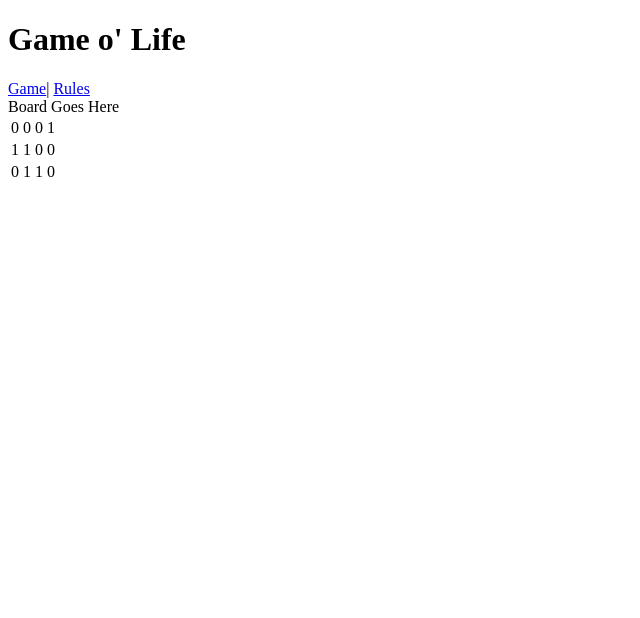
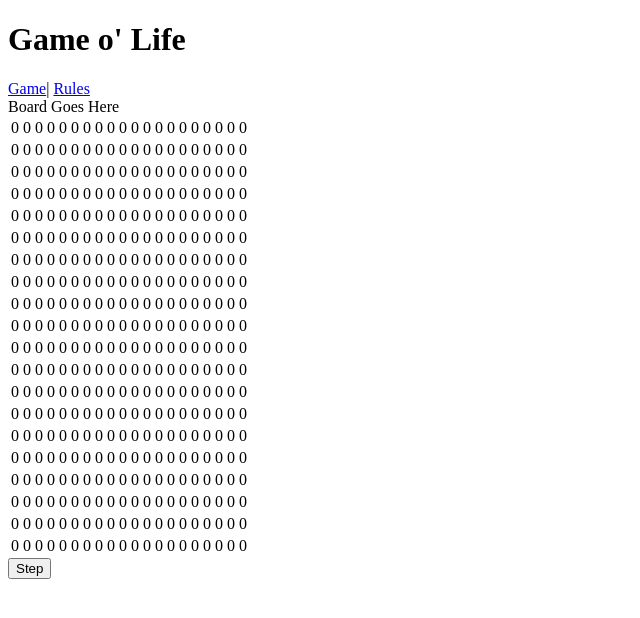
Before and after one commit to willmcmain/life, a React app: page / in a window 1280 px wide. Shown: the top 618 px of the page, without its empty margins (0-640 px from the left). Built offline with nearby package versions, Linux system fonts and the light colour scheme.

Commit message:
Connect board to redux, enable clicking and stepping

```diff
--- a/src/components/board/Board/index.jsx
+++ b/src/components/board/Board/index.jsx
@@ -1,12 +1,18 @@
+import Array2d from 'array2d'
 import React from 'react'
+import { connect } from 'react-redux'
+import { createSetCell } from 'store/board/actions'
 
-const Board = ({ data }) => (
+const BoardBase = ({ board, setCell }) => (
     <table>
         <tbody>
-        {[...Array(data.height)].map((_, y) => (
+        {[...Array(board.height)].map((_, y) => (
             <tr key={y}>
-            {[...Array(data.width)].map((_, x) => (
-                <Cell alive={data.get(x, y)} key={x} />
+            {[...Array(board.width)].map((_, x) => (
+                <Cell
+                    alive={board.get(x, y)}
+                    onClick={() => setCell(x,y)}
+                    key={x} />
             ))}
             </tr>
         ))}
@@ -14,8 +20,28 @@ const Board = ({ data }) => (
     </table>
 )
 
-const Cell = ({ alive }) => {
-    return <td className="alive">{alive}</td>
+const mapStateToProps = state => {
+    return {
+        board: new Array2d(state.board)
+    }
+}
+
+const mapDispatchToProps = dispatch => {
+    return {
+        setCell: (x, y) => {
+            dispatch(createSetCell(x, y))
+        }
+    }
+}
+
+const Board = connect(
+    mapStateToProps,
+    mapDispatchToProps
+)(BoardBase)
+
+
+const Cell = ({ alive, onClick }) => {
+    return <td className="alive" onClick={onClick}>{alive}</td>
 }
 
 export default Board
--- a/src/components/board/BoardPage/index.jsx
+++ b/src/components/board/BoardPage/index.jsx
@@ -1,6 +1,26 @@
 import React from 'react'
 import Board from 'components/board/Board'
 import Array2d from 'array2d'
+
+import { connect } from 'react-redux'
+import { createStepSimulation } from 'store/board/actions'
+
+const StepButtonBase = ({onClick}) => {
+    return <button onClick={onClick}>Step</button>
+}
+
+const mapDispatchToProps = dispatch => {
+    return {
+        onClick: () => {
+            dispatch(createStepSimulation())
+        }
+    }
+}
+
+const StepButton = connect(
+    undefined,
+    mapDispatchToProps
+)(StepButtonBase)
 
 const BoardPage = () => {
     let arr = new Array2d([
@@ -11,6 +31,7 @@ const BoardPage = () => {
     return (<div>
         Board Goes Here
         <Board data={arr} />
+        <StepButton />
     </div>)
 }
 
--- a/src/constants.js
+++ b/src/constants.js
@@ -1,2 +1,2 @@
-export const BOARD_WIDTH = 100
-export const BOARD_HEIGHT = 100
+export const BOARD_WIDTH = 20
+export const BOARD_HEIGHT = 20
--- a/src/store/actionTypes.js
+++ b/src/store/actionTypes.js
@@ -1 +1,2 @@
 export const SET_CELL = 'SET_CELL'
+export const STEP_SIMULATION = 'STEP_SIMULATION'
--- a/src/store/board/actions.js
+++ b/src/store/board/actions.js
@@ -1,5 +1,9 @@
-import { SET_CELL } from 'store/actionTypes'
+import { SET_CELL, STEP_SIMULATION } from 'store/actionTypes'
 
 export function createSetCell(x, y) {
     return { type: SET_CELL, x, y }
 }
+
+export function createStepSimulation() {
+    return { type: STEP_SIMULATION }
+}
--- a/src/store/board/reducers.js
+++ b/src/store/board/reducers.js
@@ -1,6 +1,7 @@
 import Array2d from 'array2d'
+import update from 'life'
 import { BOARD_WIDTH, BOARD_HEIGHT } from '../../constants'
-import { SET_CELL } from 'store/actionTypes'
+import { SET_CELL, STEP_SIMULATION } from 'store/actionTypes'
 
 
 export function board(
@@ -8,9 +9,13 @@ export function board(
     action) {
     switch(action.type) {
         case SET_CELL:
-            let board = new Array2d(state)
-            board.set(!board.get(x,y), action.x, action.y)
+            var board = new Array2d(state)
+            board.set(board.get(action.x, action.y)?0:1, action.x, action.y)
             return board.toList()
+        case STEP_SIMULATION:
+            var board = new Array2d(state)
+            let newBoard = update(board)
+            return newBoard.toList()
         default:
             return state
     }
```
